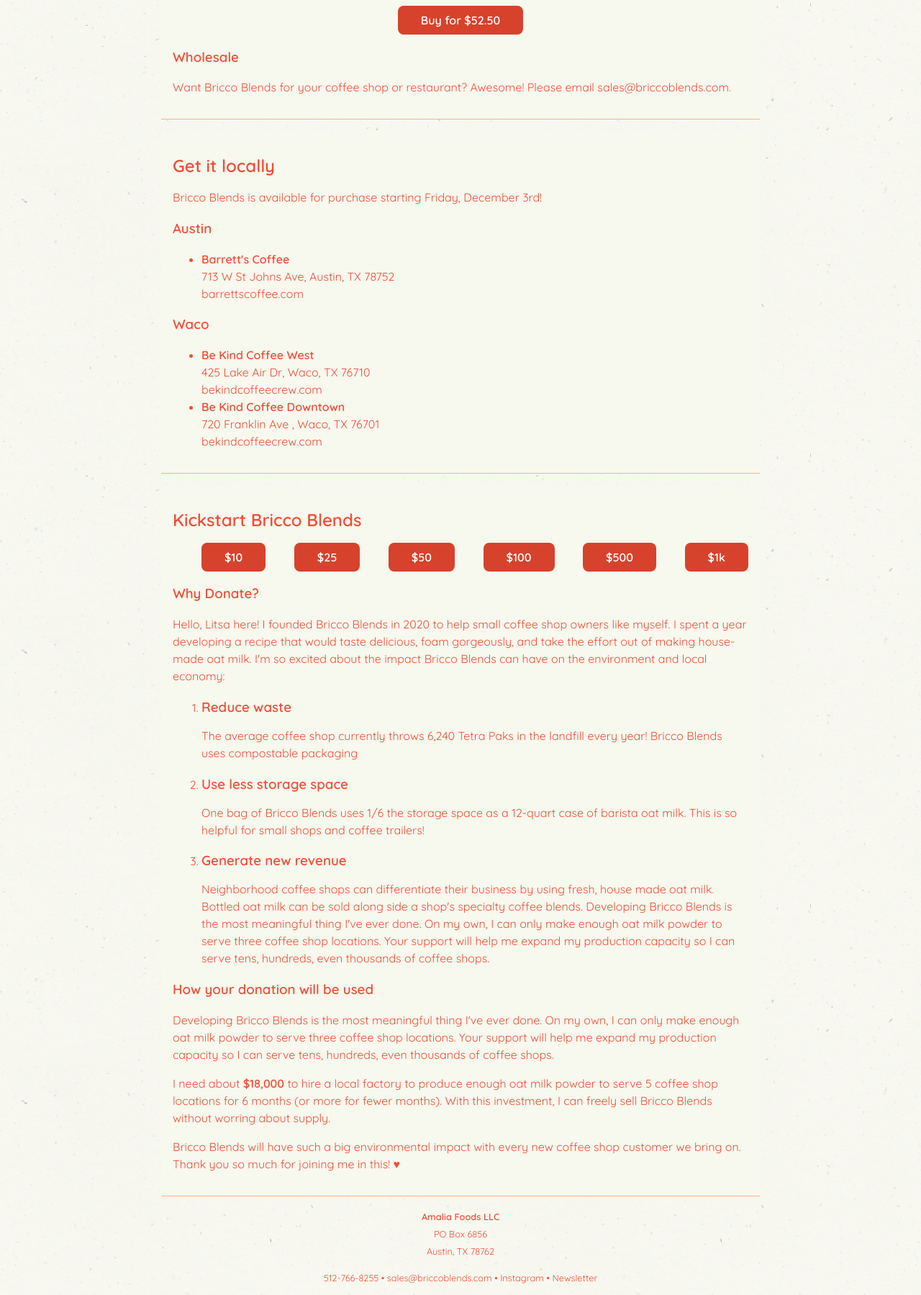
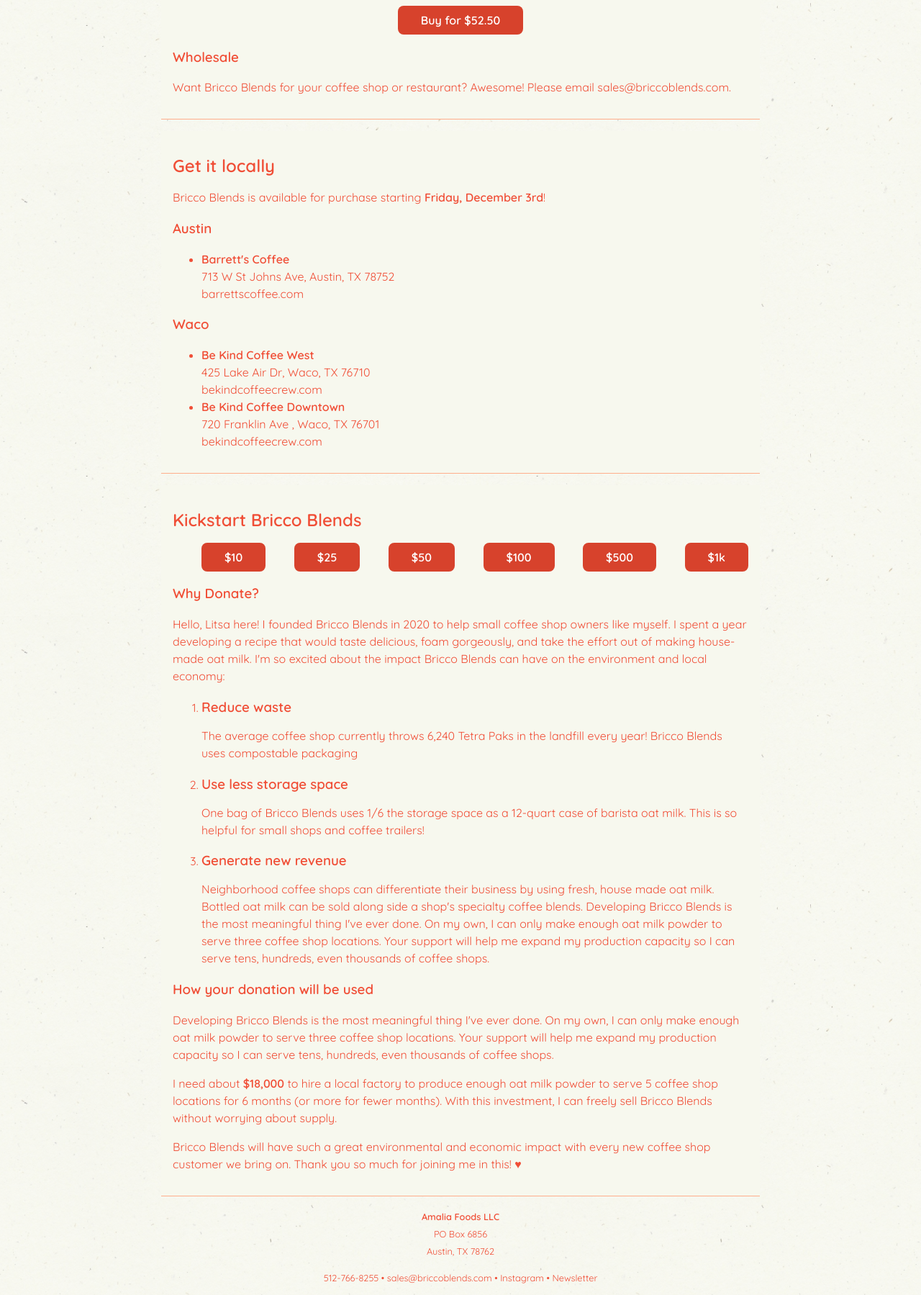
Before and after one commit to alitsa/briccoblends, a PHP site: page / in a window 1280 px wide. Shown: the part 1022-2821 px from the top of the page at 72% size. Run offline with PHP 8.4, Linux system fonts and the light colour scheme.

Commit message:
Caught a couple typeos

```diff
--- a/index.php
+++ b/index.php
@@ -47,7 +47,7 @@
 <article id="partners">
   <h2>Get it locally</h2>
 <p>
-  Bricco Blends is available for purchase starting Friday, December 3rd!
+  Bricco Blends is available for purchase starting <strong>Friday, December 3rd</strong>!
 </p>
 <h3>Austin</h3>
 <ul>
@@ -123,11 +123,11 @@
 
 <p>Developing Bricco Blends is the most meaningful thing I've ever done. On my own, I can only make enough oat milk powder to serve three coffee shop locations. Your support will help me expand my production capacity so I can serve tens, hundreds, even thousands of coffee shops.</p>
 <p>
-  I need about <strong>$18,000</strong> to hire a local factory to produce enough oat milk powder to serve 5 coffee shop locations for 6 months (or more for fewer months). With this investment, I can freely sell Bricco Blends without worring about supply.
+  I need about <strong>$18,000</strong> to hire a local factory to produce enough oat milk powder to serve 5 coffee shop locations for 6 months (or more for fewer months). With this investment, I can freely sell Bricco Blends without worrying about supply.
 </p>
 
 <p>
-  Bricco Blends will have such a big environmental impact with every new coffee shop customer we bring on. Thank you so much for joining me in this! &hearts;
+  Bricco Blends will have such a great environmental and economic impact with every new coffee shop customer we bring on. Thank you so much for joining me in this! &hearts;
 </p>
 
 </article>
```
